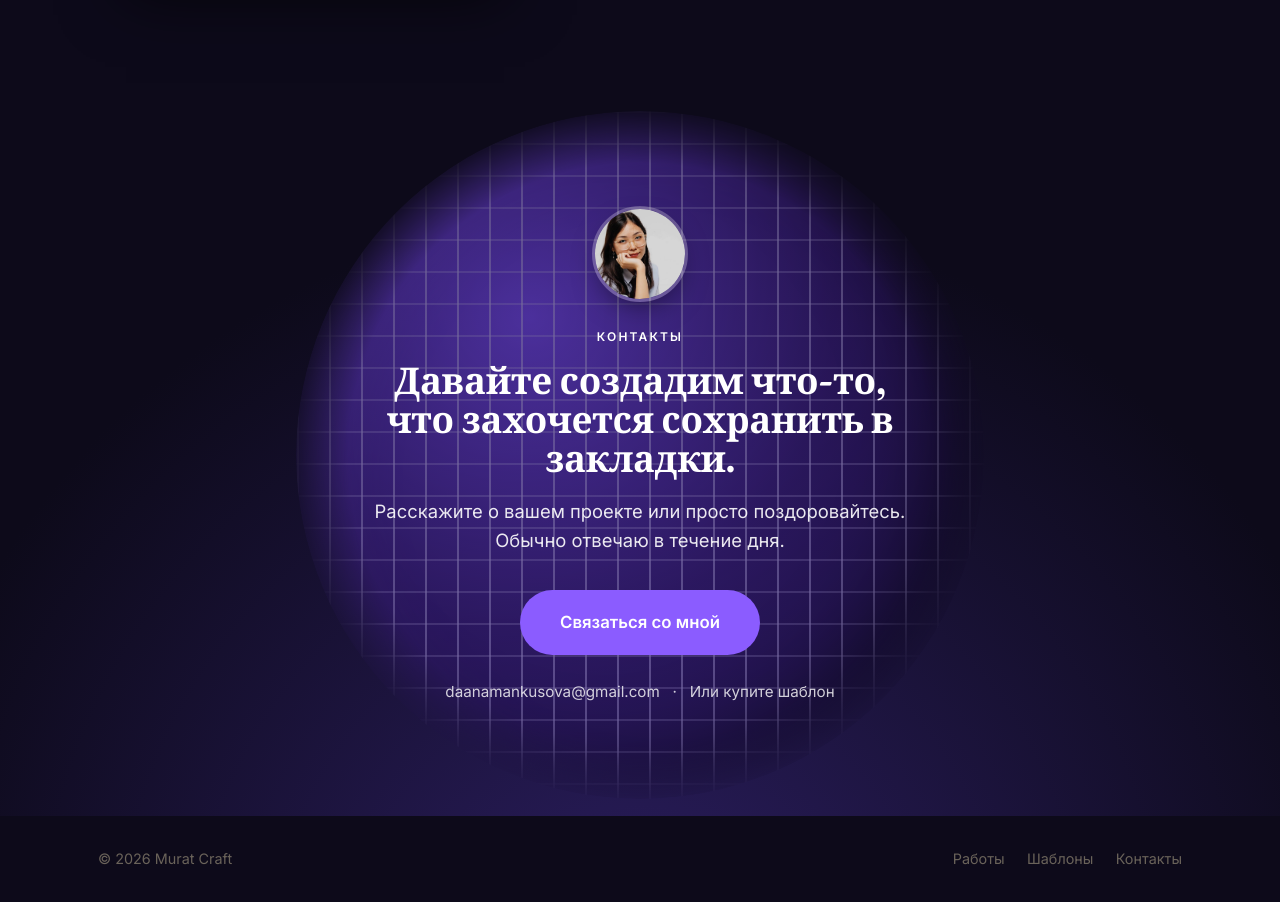
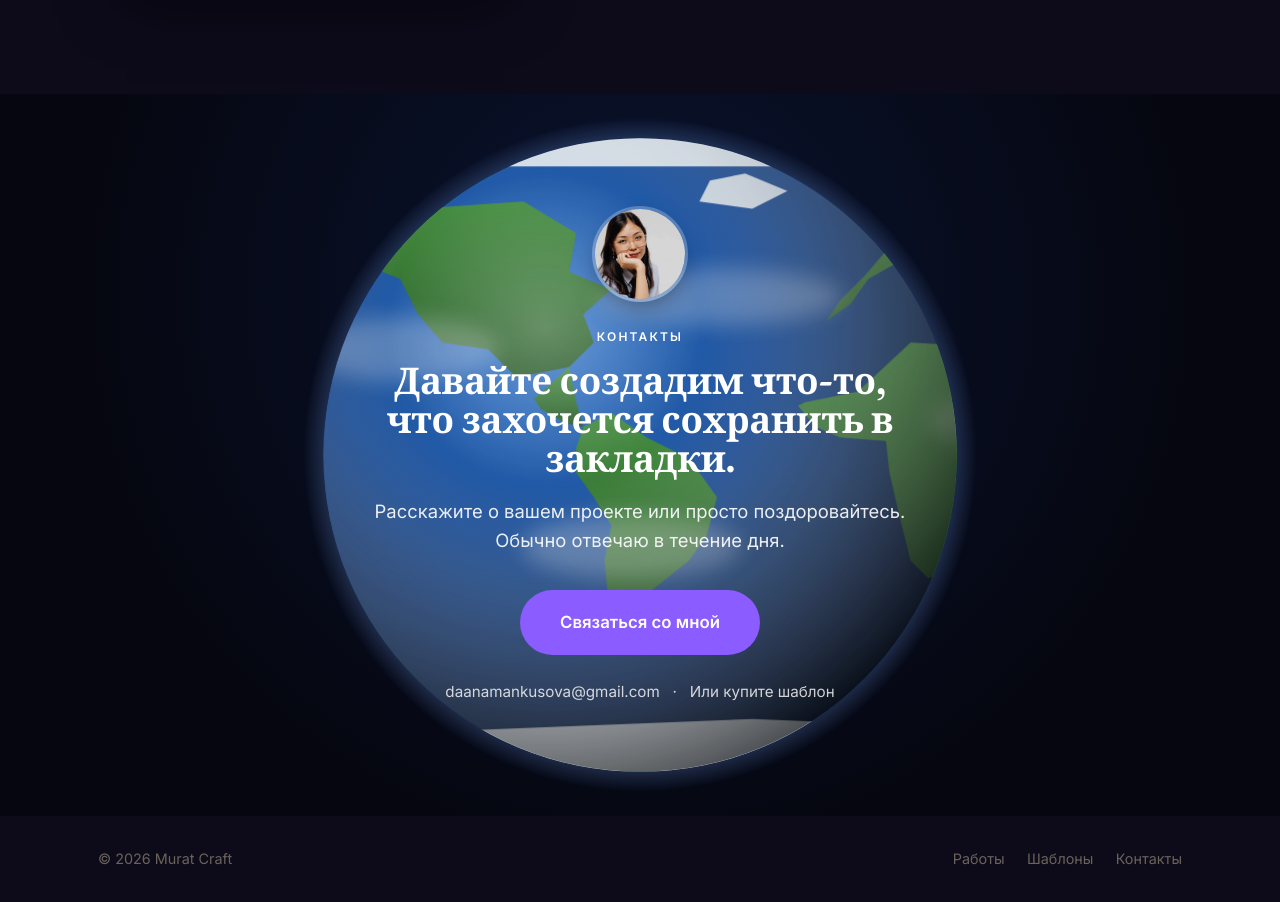
Before and after one commit to Matol03/murat-craft, a website: page index.html in a window 1280 px wide. Shown: the part 3394-4296 px from the top of the page. Drawn offline with Linux system fonts and the light colour scheme.

Commit message:
Contact: replace abstract planet with a realistic spinning Earth
Inline SVG globe — blue oceans, green continents, ice caps, atmosphere
glow and drifting clouds, slowly rotating. Fixes id collision so the
landmass <use> resolves.

Co-Authored-By: Claude Opus 4.8 <noreply@anthropic.com>

```diff
--- a/index.html
+++ b/index.html
@@ -265,7 +265,71 @@
 
   <!-- ===== КОНТАКТЫ ===== -->
   <section id="contact" class="contact">
-    <div class="planet" aria-hidden="true"></div>
+    <!-- Realistic spinning Earth (pure SVG, no images) -->
+    <svg class="earth" viewBox="0 0 400 400" aria-hidden="true" xmlns="http://www.w3.org/2000/svg">
+      <defs>
+        <clipPath id="earthClip"><circle cx="200" cy="200" r="180" /></clipPath>
+        <radialGradient id="ocean" cx="35%" cy="30%" r="75%">
+          <stop offset="0%" stop-color="#3b86e0" />
+          <stop offset="45%" stop-color="#1d54a3" />
+          <stop offset="80%" stop-color="#0e2f63" />
+          <stop offset="100%" stop-color="#081d3f" />
+        </radialGradient>
+        <linearGradient id="land" x1="0" y1="0" x2="0" y2="1">
+          <stop offset="0%" stop-color="#4d9a45" />
+          <stop offset="55%" stop-color="#3a7d34" />
+          <stop offset="100%" stop-color="#2c6128" />
+        </linearGradient>
+        <radialGradient id="atmos" cx="50%" cy="50%" r="50%">
+          <stop offset="70%" stop-color="rgba(120,170,255,0)" />
+          <stop offset="90%" stop-color="rgba(120,170,255,0.35)" />
+          <stop offset="100%" stop-color="rgba(120,170,255,0)" />
+        </radialGradient>
+        <radialGradient id="shade" cx="35%" cy="30%" r="78%">
+          <stop offset="0%" stop-color="rgba(255,255,255,0.30)" />
+          <stop offset="32%" stop-color="rgba(255,255,255,0)" />
+          <stop offset="100%" stop-color="rgba(0,0,0,0.72)" />
+        </radialGradient>
+        <filter id="cloudBlur"><feGaussianBlur stdDeviation="6" /></filter>
+
+        <!-- One hemisphere of land, drawn in a 720×360 equirectangular strip -->
+        <g id="landmass">
+          <polygon fill="url(#land)" points="24,50 60,40 110,40 170,36 200,54 196,76 220,86 204,100 210,116 196,130 166,136 150,120 124,116 110,100 100,80 60,64 30,60" />
+          <polygon fill="url(#land)" points="176,148 196,130 200,150 204,164 194,162 180,154" />
+          <polygon fill="url(#land)" points="204,164 220,156 240,170 260,180 270,190 280,204 274,226 264,240 244,256 230,270 216,280 218,260 216,240 220,220 210,204 200,190 200,176" />
+          <polygon fill="url(#land)" points="330,150 360,144 390,116 424,118 446,156 462,156 440,184 440,210 430,230 416,246 400,250 390,240 384,216 378,190 376,172 350,170 336,164 326,152" />
+          <polygon fill="url(#land)" points="342,104 356,94 366,80 380,72 400,70 420,60 416,44 390,56 376,64 364,78 350,92" />
+          <polygon fill="url(#land)" points="420,60 460,44 500,36 560,30 640,36 680,44 700,48 660,60 640,70 630,90 604,100 600,120 576,136 570,160 560,164 556,148 540,136 520,164 504,140 490,130 476,130 464,144 450,120 430,106 450,96 470,84 480,70 440,70 430,80" />
+          <polygon fill="url(#land)" points="586,224 620,204 644,204 660,230 660,254 640,256 616,244 590,248" />
+          <polygon fill="#dfe9f2" points="270,36 300,40 320,30 296,20 276,24" />
+          <polygon fill="#e8f1f8" points="0,360 720,360 720,338 600,330 450,336 300,330 150,336 0,342" />
+          <rect fill="#e8f1f8" x="0" y="0" width="720" height="16" />
+        </g>
+
+        <g id="clouds" fill="#ffffff" filter="url(#cloudBlur)">
+          <ellipse cx="120" cy="120" rx="55" ry="18" />
+          <ellipse cx="300" cy="90" rx="70" ry="16" />
+          <ellipse cx="480" cy="160" rx="60" ry="20" />
+          <ellipse cx="620" cy="110" rx="48" ry="16" />
+          <ellipse cx="250" cy="232" rx="62" ry="18" />
+          <ellipse cx="552" cy="250" rx="54" ry="16" />
+        </g>
+      </defs>
+
+      <circle cx="200" cy="200" r="192" fill="url(#atmos)" />
+      <g clip-path="url(#earthClip)">
+        <circle cx="200" cy="200" r="180" fill="url(#ocean)" />
+        <g class="earth__spin">
+          <use href="#landmass" x="20" y="20" />
+          <use href="#landmass" x="740" y="20" />
+        </g>
+        <g class="earth__clouds" opacity="0.28">
+          <use href="#clouds" x="20" y="20" />
+          <use href="#clouds" x="740" y="20" />
+        </g>
+        <circle cx="200" cy="200" r="180" fill="url(#shade)" />
+      </g>
+    </svg>
     <div class="contact__inner">
       <div class="contact__avatar">
         <img src="assets/contact.jpg" alt="Murat" onerror="this.classList.add('placeholder')" />
--- a/styles.css
+++ b/styles.css
@@ -467,41 +467,36 @@ body { background: var(--paper); }
 /* Marquee, contact and custom card used to rely on the (now light) ink color */
 .marquee { background: var(--surface); color: var(--ink); }
 
-/* Contact section: white text over a spinning planet */
+/* Contact section: white text over a realistic spinning Earth */
 .contact {
   position: relative;
   overflow: hidden;
   color: #fff;
-  background: radial-gradient(circle at 50% 120%, #2a1d5e 0%, #0d0a1a 70%);
+  background: radial-gradient(circle at 50% 28%, #0a1430 0%, #05060f 70%);
 }
 .contact h2,
 .contact .eyebrow--light { color: #fff; }
 .contact__sub { color: rgba(255, 255, 255, 0.9); }
 .contact__alt { color: rgba(255, 255, 255, 0.8); }
 .contact__inner { position: relative; z-index: 1; }
-.contact .planet {
+.contact .earth {
   position: absolute;
   top: 50%;
   left: 50%;
-  width: 86vmin;
-  height: 86vmin;
+  width: 88vmin;
+  height: 88vmin;
+  max-width: 760px;
+  max-height: 760px;
   transform: translate(-50%, -50%);
-  border-radius: 50%;
   z-index: 0;
   pointer-events: none;
-  opacity: 0.55;
-  background:
-    repeating-linear-gradient(90deg, transparent 0 30px, rgba(201, 184, 255, 0.6) 30px 32px),
-    repeating-linear-gradient(0deg, transparent 0 30px, rgba(201, 184, 255, 0.32) 30px 32px),
-    radial-gradient(circle at 34% 30%, #7c4dff 0%, #3a1d80 46%, #16093a 82%);
-  background-size: 64px 100%, 100% 64px, 100% 100%;
-  box-shadow:
-    inset -40px -26px 80px rgba(0, 0, 0, 0.7),
-    inset 28px 20px 70px rgba(139, 92, 255, 0.35),
-    0 0 130px rgba(124, 77, 255, 0.45);
-  -webkit-mask: radial-gradient(circle, #000 60%, transparent 73%);
-  mask: radial-gradient(circle, #000 60%, transparent 73%);
-  animation: globe-spin 16s linear infinite;
+  opacity: 0.92;
+}
+/* the two side-by-side land/cloud strips scroll to fake rotation */
+.contact .earth__spin { animation: earth-rotate 64s linear infinite; }
+.contact .earth__clouds { animation: earth-rotate 48s linear infinite; }
+@keyframes earth-rotate {
+  to { transform: translateX(-720px); }
 }
 
 .tmpl--dark { background: linear-gradient(135deg, var(--violet), #2a1d5e); }
@@ -553,6 +548,6 @@ body { background: var(--paper); }
 
 @media (prefers-reduced-motion: reduce) {
   .marquee__track { animation: none; }
-  .globe, .contact .planet { animation: none; }
+  .globe, .contact .earth__spin, .contact .earth__clouds { animation: none; }
   .btn:hover, .work-card:hover, .tmpl:hover { transform: none; }
 }
```
